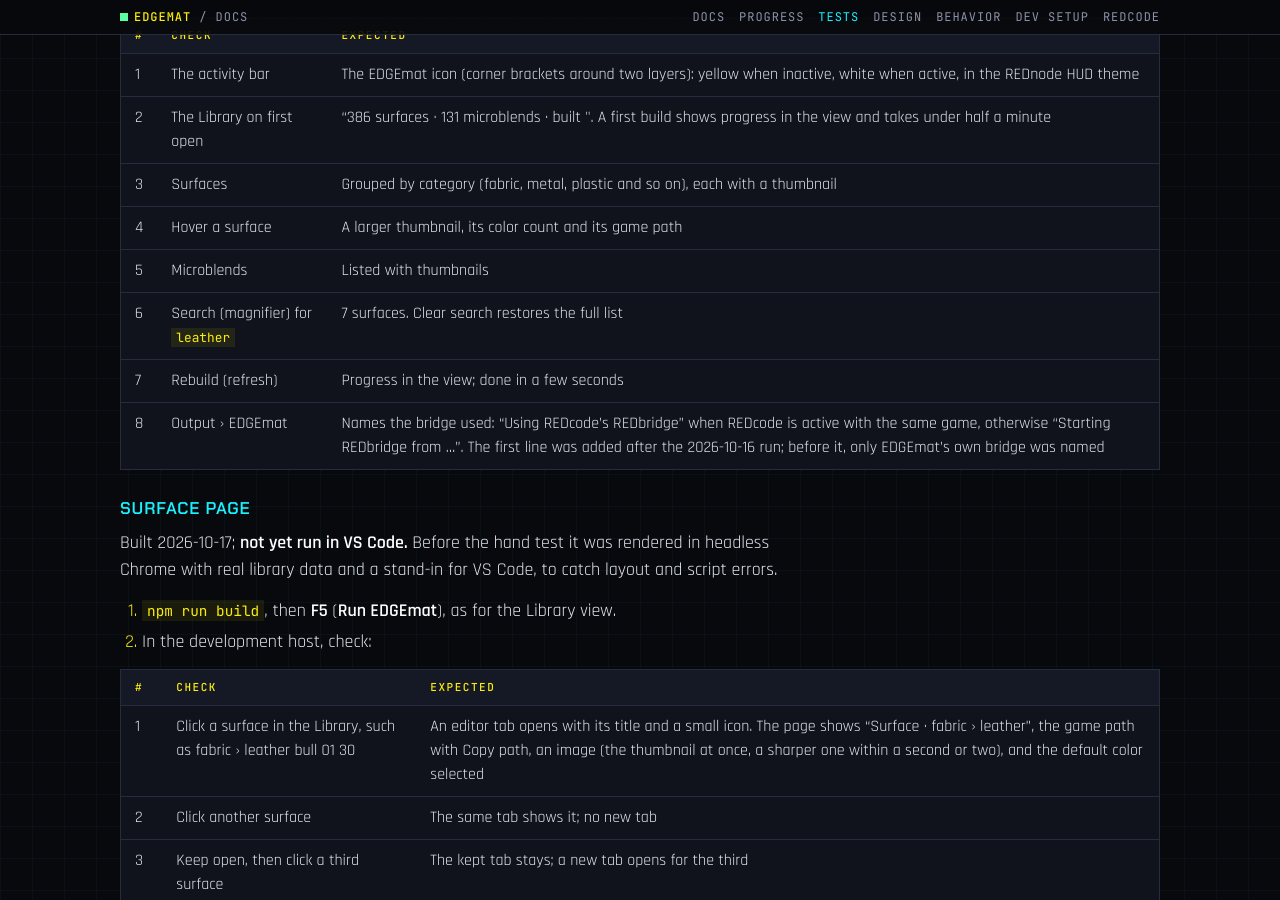
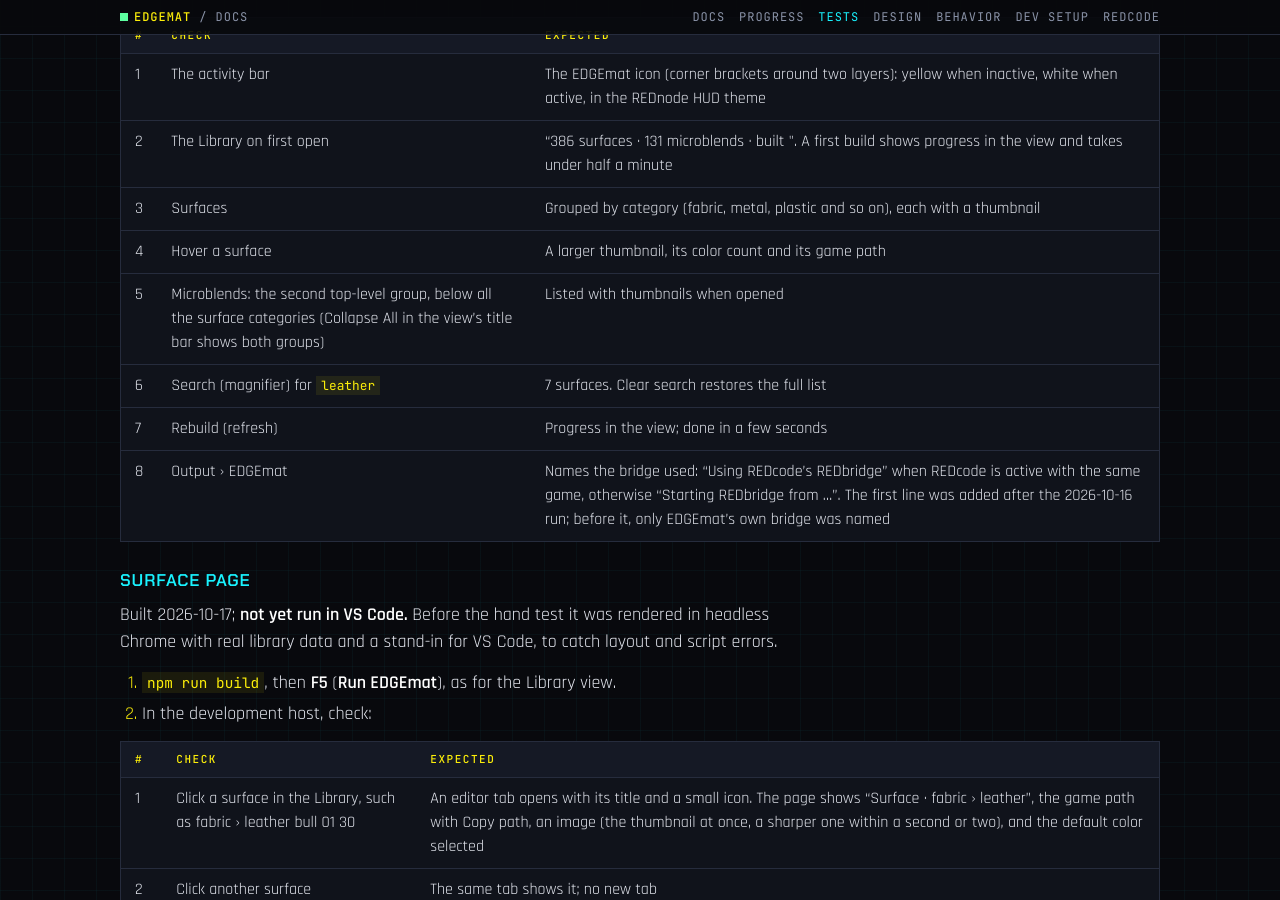
Before and after one commit to Edgemodders/EDGEmat, a Jekyll site: the page built from docs/testing.md, in a window 1280 px wide and 900 px high, scrolled down 2278 px. Built offline with Jekyll 4.4.1, drawn with Linux system fonts in a browser that asks for light colours; our own code applies the rules of GitHub Pages for plain Markdown files.

Commit message:
Tests: where to find the Microblends group
Co-Authored-By: Claude Opus 5.5 <noreply@anthropic.com>

```diff
--- a/docs/testing.md
+++ b/docs/testing.md
@@ -67,7 +67,7 @@ Run 2026-10-16 by the owner: **all pass.**
 | 2 | The Library on first open | "386 surfaces · 131 microblends · built <date>". A first build shows progress in the view and takes under half a minute |
 | 3 | Surfaces | Grouped by category (fabric, metal, plastic and so on), each with a thumbnail |
 | 4 | Hover a surface | A larger thumbnail, its color count and its game path |
-| 5 | Microblends | Listed with thumbnails |
+| 5 | Microblends: the second top-level group, below all the surface categories (Collapse All in the view's title bar shows both groups) | Listed with thumbnails when opened |
 | 6 | Search (magnifier) for `leather` | 7 surfaces. Clear search restores the full list |
 | 7 | Rebuild (refresh) | Progress in the view; done in a few seconds |
 | 8 | Output › EDGEmat | Names the bridge used: "Using REDcode's REDbridge" when REDcode is active with the same game, otherwise "Starting REDbridge from ...". The first line was added after the 2026-10-16 run; before it, only EDGEmat's own bridge was named |
```
